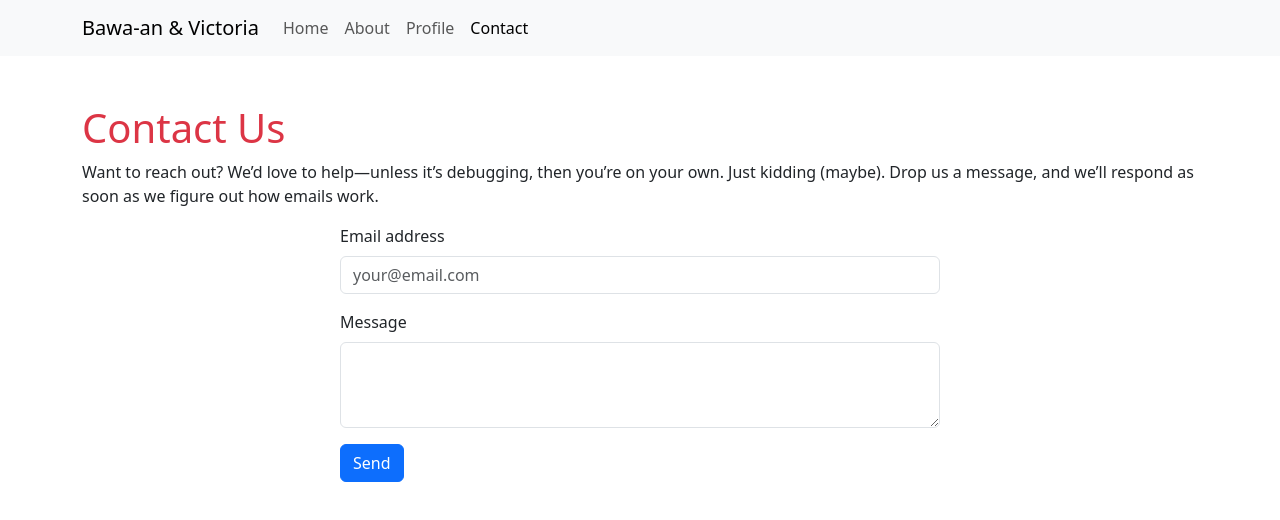
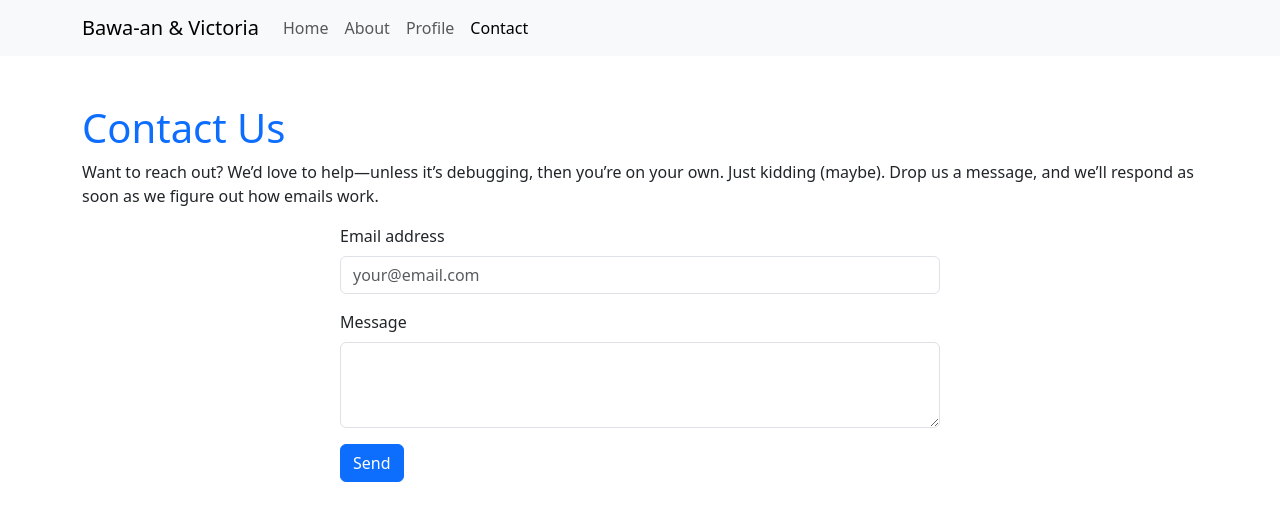
Before and after one commit to UBSITvictoria/bawa-an-victoria-angular-routing-lab, an Angular app: page /contact in a window 1280 px wide. Shown: the top 520 px of the page. Built offline with nearby package versions, Linux system fonts and the light colour scheme.

Commit message:
configured contacts component

```diff
--- a/src/app/contact/contact.component.html
+++ b/src/app/contact/contact.component.html
@@ -1,5 +1,5 @@
 <div class="container mt-5">
-    <h1 class="text-danger">Contact Us</h1>
+    <h1 class="text-primary">Contact Us</h1>
     <p>Want to reach out? We’d love to help—unless it’s debugging, then you’re on your own. Just kidding (maybe). Drop us a message, and we’ll respond as soon as we figure out how emails work.</p>
     <form>
       <div class="mb-3">
```
